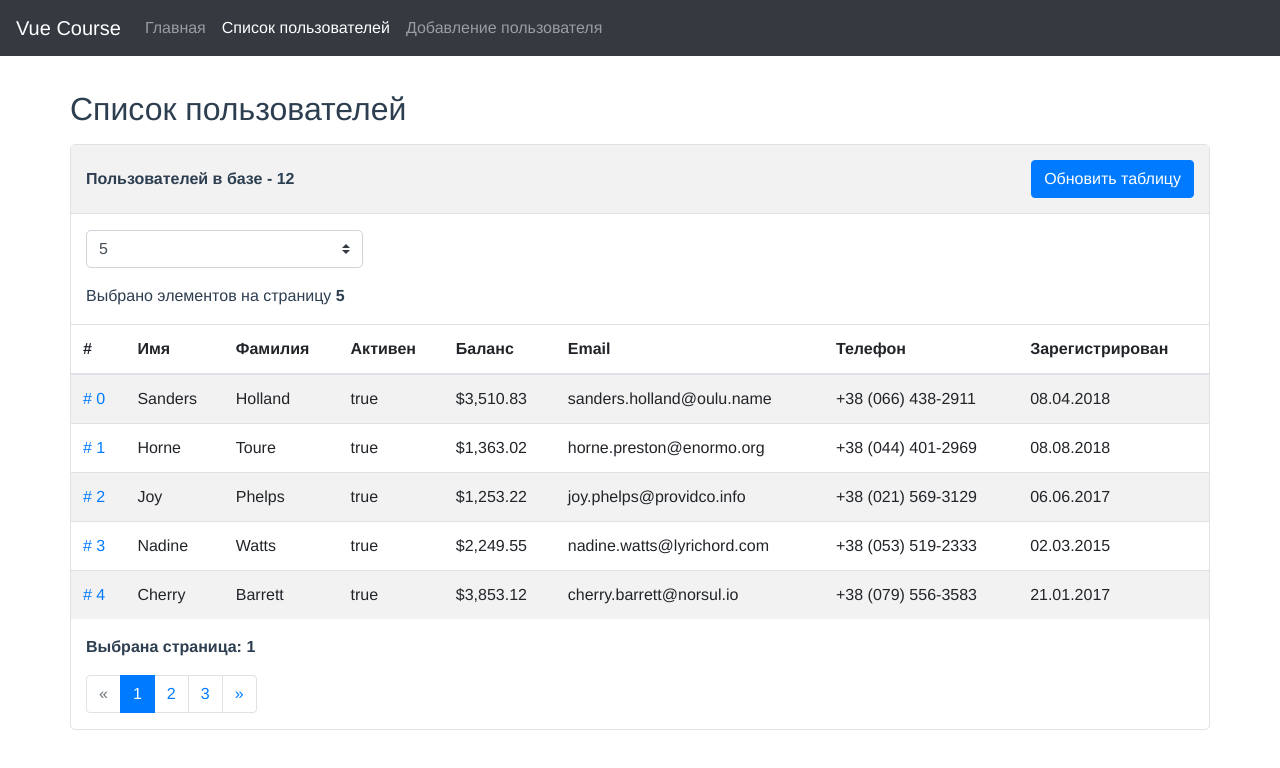
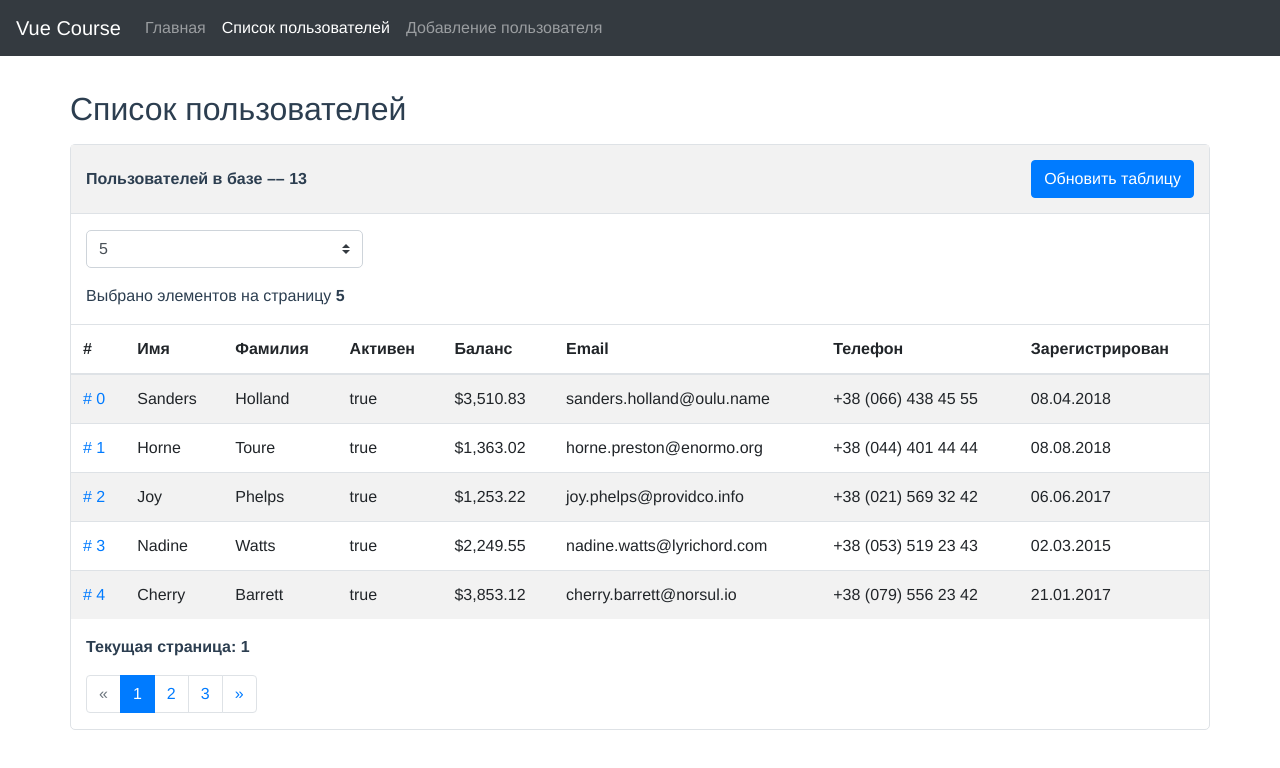
Before and after one commit to Litaash/vue-course, a Vue app: page /users in a window 1280 px wide. Shown: the top 768 px of the page. Built offline with nearby package versions, Linux system fonts and the light colour scheme; data requests are answered from the project's data file.

Commit message:
добавил маску плагин, сделал некоторые правки по дз

```diff
--- a/db.json
+++ b/db.json
@@ -11,7 +11,7 @@
       "lastName": "Holland",
       "company": "OULU",
       "email": "sanders.holland@oulu.name",
-      "phone": "+38 (066) 438-2911",
+      "phone": "+38 (066) 438 45 55",
       "address": "908 Dikeman Street, Caspar, Mississippi, 6307",
       "about": "Qui est esse id exercitation consectetur qui fugiat duis excepteur commodo aliquip laboris deserunt esse. Aliqua laborum ut laboris est fugiat nisi est sint aute aliqua sit. Sit est labore anim ipsum commodo cupidatat laboris consectetur do exercitation sunt sunt nisi. Aliqua non aliquip esse commodo nulla qui proident tempor et cupidatat. Esse aliquip id in aute elit ea. Ut non ullamco proident sint anim sunt et. Deserunt incididunt incididunt id fugiat cupidatat.",
       "registered": "08.04.2018"
@@ -27,7 +27,7 @@
       "lastName": "Toure",
       "company": "ENORMO",
       "email": "horne.preston@enormo.org",
-      "phone": "+38 (044) 401-2969",
+      "phone": "+38 (044) 401 44 44",
       "address": "777 Colin Place, Ripley, Minnesota, 7175",
       "about": "Veniam sunt labore esse amet nulla sunt laboris. Amet incididunt enim proident enim cillum id pariatur eu ad laboris incididunt exercitation pariatur. Ullamco esse ea ex elit reprehenderit qui ex Lorem nulla.",
       "registered": "08.08.2018"
@@ -43,7 +43,7 @@
       "lastName": "Phelps",
       "company": "PROVIDCO",
       "email": "joy.phelps@providco.info",
-      "phone": "+38 (021) 569-3129",
+      "phone": "+38 (021) 569 32 42",
       "address": "338 Conselyea Street, Duryea, Kansas, 2636",
       "about": "Nisi qui veniam exercitation ipsum consectetur est velit laboris exercitation. Dolore amet et officia aliquip eu aute mollit labore ex eiusmod veniam duis. Voluptate excepteur nisi commodo in labore amet sint aliqua mollit irure officia qui elit. Ipsum minim ad ex ut pariatur duis amet dolor cupidatat labore ipsum proident.",
       "registered": "06.06.2017"
@@ -59,7 +59,7 @@
       "lastName": "Watts",
       "company": "LYRICHORD",
       "email": "nadine.watts@lyrichord.com",
-      "phone": "+38 (053) 519-2333",
+      "phone": "+38 (053) 519 23 43",
       "address": "957 Herzl Street, Teasdale, Wyoming, 4866",
       "about": "Ad quis dolor sit ut esse adipisicing. Excepteur veniam ullamco aliquip dolore aute sint proident non esse voluptate ex cillum deserunt quis. Mollit est anim sunt labore cupidatat veniam nostrud duis duis laborum ullamco. Laboris aliqua adipisicing anim nisi est proident. In ullamco duis pariatur labore anim ullamco ullamco enim in non eiusmod. Consectetur eiusmod sint Lorem consequat officia est aliqua voluptate deserunt pariatur ex duis eiusmod.",
       "registered": "02.03.2015"
@@ -75,7 +75,7 @@
       "lastName": "Barrett",
       "company": "NORSUL",
       "email": "cherry.barrett@norsul.io",
-      "phone": "+38 (079) 556-3583",
+      "phone": "+38 (079) 556 23 42",
       "address": "738 Malbone Street, Brazos, New Hampshire, 409",
       "about": "Exercitation ipsum ut ut proident magna commodo aliquip cillum irure excepteur. Exercitation reprehenderit occaecat cupidatat do tempor sint esse aute fugiat dolor do. Quis elit ad dolor labore deserunt voluptate culpa mollit.",
       "registered": "21.01.2017"
@@ -91,7 +91,7 @@
       "lastName": "Savich",
       "company": "Test",
       "email": "savich@example.com",
-      "phone": "+38 (079) 556-3583",
+      "phone": "+38 (079) 556 34 53",
       "address": "738 Malbone Street, Brazos, New Hampshire, 409",
       "about": "Exercitation ipsum ut ut proident magna commodo aliquip cillum irure excepteur. Exercitation reprehenderit occaecat cupidatat do tempor sint esse aute fugiat dolor do. Quis elit ad dolor labore deserunt voluptate culpa mollit.",
       "registered": "21.01.2017"
@@ -107,7 +107,7 @@
       "lastName": "Kitaeva",
       "company": "TEST",
       "email": "kitaeva@gmail.com",
-      "phone": "+38 (044) 401-2969",
+      "phone": "+38 (044) 401 56 56",
       "address": "Chernihiv",
       "about": "",
       "registered": "02.10.2015"
@@ -123,7 +123,7 @@
       "lastName": "Pirogov",
       "company": "TEST",
       "email": "pirog@gmail.com",
-      "phone": "+38 (933) 231-4469",
+      "phone": "+38 (933) 231 03 03",
       "address": "Chernihiv",
       "about": "",
       "registered": "02.10.2015"
@@ -139,7 +139,7 @@
       "lastName": "Ivanov",
       "company": "TEST",
       "email": "andry@gmail.com",
-      "phone": "+38 (044) 401-6512",
+      "phone": "+38 (044) 401 10 10",
       "address": "Chernihiv",
       "about": "",
       "registered": "02.10.2015"
@@ -155,7 +155,7 @@
       "lastName": "Kaperskiy",
       "company": "TEST",
       "email": "kirya29@gmail.com",
-      "phone": "+38 (044) 401-2969",
+      "phone": "+38 (044) 401 48 42",
       "address": "Cherkasy",
       "about": "",
       "registered": "23.12.2011"
@@ -171,7 +171,7 @@
       "lastName": "Panasyk",
       "company": "TEST",
       "email": "panas@gmail.com",
-      "phone": "+38 (344) 441-2969",
+      "phone": "+38 (344) 441 39 22",
       "address": "Kiev",
       "about": "",
       "registered": "23.09.2015"
@@ -187,10 +187,26 @@
       "lastName": "Litash",
       "company": "LITASH",
       "email": "litaash92@gmail.com",
-      "phone": "+38 (099) 2637-668",
+      "phone": "+38 (099) 263 76 68",
       "address": "Slavutich",
       "about": "",
       "registered": "15.08.2018"
+    },
+    {
+      "id": 12,
+      "isActive": true,
+      "balance": "$ 999.99",
+      "picture": "",
+      "age": 0,
+      "accessLevel": "user",
+      "firstName": "Oleksiy",
+      "lastName": "Kazanov",
+      "company": "OLEKSA",
+      "email": "oleksiy@gmail.com",
+      "phone": "+38 (094) 485 82 88",
+      "address": "Chernihiv",
+      "about": "",
+      "registered": "12.02.2015"
     }
   ]
 }
--- a/package.json
+++ b/package.json
@@ -12,6 +12,7 @@
     "axios": "^0.18.0",
     "bootstrap": "^4.1.3",
     "json-server": "^0.14.0",
+    "v-mask": "^1.3.2",
     "vue": "^2.5.17",
     "vue-router": "^3.0.1"
   },
--- a/src/App.vue
+++ b/src/App.vue
@@ -27,7 +27,11 @@
     </nav>
 
     <main role="main" class="container">
-      <router-view/>
+      <div class="row">
+        <div class="col-12">
+          <router-view/>
+        </div>
+      </div>
     </main>
   </div>
 </template>
--- a/src/components/Pagination.vue
+++ b/src/components/Pagination.vue
@@ -2,7 +2,7 @@
   <div class="pagination-wrapper">
     <nav aria-label="Page navigation example">
       <div class="mb-3">
-        <b>Выбрана страница: 1</b>
+        <b>Текущая страница: {{ value }}</b>
       </div>
       <ul class="pagination">
         <li class="page-item" :class="{ disabled: value === 1 }">
--- a/src/components/SmartTable.vue
+++ b/src/components/SmartTable.vue
@@ -9,15 +9,26 @@
     <div v-else>
       <div class="content__header d-flex justify-content-between mb-3">
         <div class="block">
-          <p><b>Пользователей в базе - {{ total }}</b></p>
+          <p><b>Пользователей в базе –– {{ total }}</b></p>
         </div>
         <div class="block">
           <button class="btn btn-primary" @click="loadData">Обновить таблицу</button>
         </div>
       </div>
-      <select-line v-model.number="rowsPerPage" :rowsPerPage="rowsPerPage" />
-      <user-list :selectedPage="selectedPage" :rowsPerPage="rowsPerPage" :users="users" />
-      <pagination v-model.number="selectedPage" :per-page="rowsPerPage" :total="totalRows" />
+      <select-line
+        v-model.number="rowsPerPage"
+        :rowsPerPage="rowsPerPage"
+      />
+      <user-list
+        :selectedPage="selectedPage"
+        :rowsPerPage="rowsPerPage"
+        :users="users"
+      />
+      <pagination
+        v-model.number="selectedPage"
+        :per-page="rowsPerPage"
+        :total="totalRows"
+      />
     </div>
   </div>
 </template>
--- a/src/components/UserForm.vue
+++ b/src/components/UserForm.vue
@@ -1,36 +1,54 @@
 <template>
   <div>
+    <div class="row">
+      <div class="col-md-6">
         <div class="form-group">
           <label>Имя</label>
           <input type="text" class="form-control" v-model="localUser.firstName" />
         </div>
+      </div>
+      <div class="col-md-6">
         <div class="form-group">
           <label>Фамилия</label>
           <input type="text" class="form-control" v-model="localUser.lastName" />
         </div>
+      </div>
+      <div class="col-md-6">
         <div class="form-group">
           <label>Баланс</label>
-      <input type="text" class="form-control" v-model="localUser.balance" />
+          <input type="text" placeholder="$1,000.99" class="form-control" v-model="localUser.balance" />
         </div>
+      </div>
+      <div class="col-md-6">
         <div class="form-group">
           <label>Email</label>
           <input type="text" class="form-control" v-model="localUser.email" />
         </div>
+      </div>
+      <div class="col-md-6">
         <div class="form-group">
           <label>Телефон</label>
-      <input type="text" class="form-control" v-model="localUser.phone" />
+          <input type="text" v-mask="'+## (###) ### ## ##'" placeholder="+38 (099) 000 00 00" class="form-control" v-model="localUser.phone" />
         </div>
+      </div>
+      <div class="col-md-6">
         <div class="form-group">
           <label>Адрес</label>
           <input type="text" class="form-control" v-model="localUser.address" />
         </div>
+      </div>
+      <div class="col-md-6">
         <div class="form-group">
           <label>Компания</label>
           <input type="text" class="form-control" v-model="localUser.company" />
         </div>
+      </div>
+      <div class="col-md-6">
         <div class="form-group">
           <label>Зарегистрирован</label>
-      <input type="text" class="form-control" v-model="localUser.registered" />
+          <input type="text" v-mask="'##.##.####'" placeholder="27.10.2016" class="form-control" v-model="localUser.registered" />
+        </div>
+      </div>
     </div>
   </div>
 </template>
--- a/src/main.js
+++ b/src/main.js
@@ -2,7 +2,9 @@ import Vue from 'vue'
 import App from './App.vue'
 import router from './router'
 import 'bootstrap/dist/css/bootstrap.css'
+import { VueMaskDirective } from 'v-mask'
 
+Vue.directive('mask', VueMaskDirective)
 Vue.config.productionTip = false
 
 new Vue({
--- a/src/views/Edit.vue
+++ b/src/views/Edit.vue
@@ -1,6 +1,6 @@
 <template>
   <div>
-    Редактирование пользователя с ID {{ id }}
+    Редактирование пользователя c ID {{ id }}
     <div v-if="!user">
       Загрузка...
     </div>
```
Lines whose indentation alone changed are shown as unchanged.
